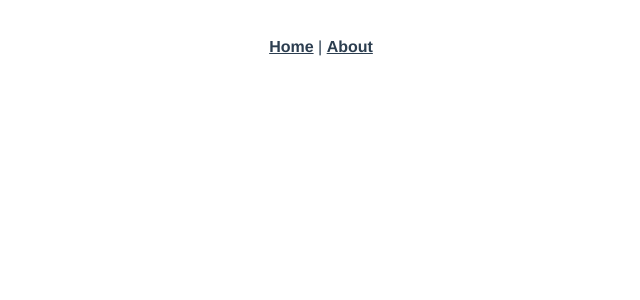
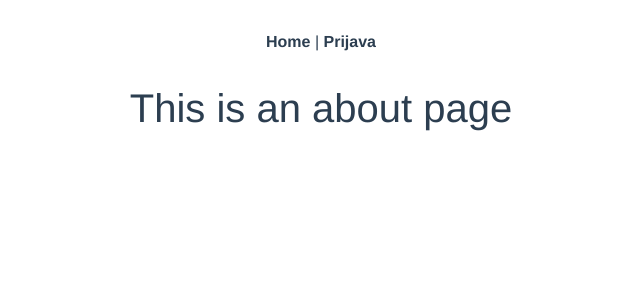
Before and after one commit to petarally/CROwdfunding, a Vue app: page /signup in a window 1280 px wide. Before the commit this address had no page. Shown: the top 300 px of the page, without its empty margins (319-959 px from the left). Built offline with nearby package versions, Linux system fonts and the light colour scheme.

Commit message:
Dodani bootstrap, login i signup komponente

```diff
--- a/public/index.html
+++ b/public/index.html
@@ -6,6 +6,7 @@
     <meta name="viewport" content="width=device-width,initial-scale=1.0">
     <link rel="icon" href="<%= BASE_URL %>favicon.ico">
     <title><%= htmlWebpackPlugin.options.title %></title>
+    <link rel="stylesheet" href="https://cdn.jsdelivr.net/npm/bootstrap@4.0.0/dist/css/bootstrap.min.css" integrity="sha384-Gn5384xqQ1aoWXA+058RXPxPg6fy4IWvTNh0E263XmFcJlSAwiGgFAW/dAiS6JXm" crossorigin="anonymous">
   </head>
   <body>
     <noscript>
--- a/src/App.vue
+++ b/src/App.vue
@@ -1,7 +1,7 @@
 <template>
   <nav>
     <router-link to="/">Home</router-link> |
-    <router-link to="/about">About</router-link>
+    <router-link to="/login">Prijava</router-link>
   </nav>
   <router-view/>
 </template>
--- a/src/router/index.js
+++ b/src/router/index.js
@@ -8,12 +8,20 @@ const routes = [
     component: HomeView
   },
   {
-    path: '/about',
-    name: 'about',
+    path: '/login',
+    name: 'LoginView',
     // route level code-splitting
     // this generates a separate chunk (about.[hash].js) for this route
     // which is lazy-loaded when the route is visited.
-    component: () => import(/* webpackChunkName: "about" */ '../views/AboutView.vue')
+    component: () => import(/* webpackChunkName: "about" */ '../views/LoginView.vue')
+  },
+  {
+    path: '/signup',
+    name: 'SignUpView',
+    // route level code-splitting
+    // this generates a separate chunk (about.[hash].js) for this route
+    // which is lazy-loaded when the route is visited.
+    component: () => import(/* webpackChunkName: "about" */ '../views/SignUpView.vue')
   }
 ]
 
--- /dev/null
+++ b/src/views/SignUpView.vue
@@ -0,0 +1,5 @@
+<template>
+  <div class="about">
+    <h1>This is an about page</h1>
+  </div>
+</template>
```
Also changed, not shown: src/assets/home.png (added), src/assets/login.png (added), src/views/LoginView.vue (renamed from src/views/AboutView.vue).
